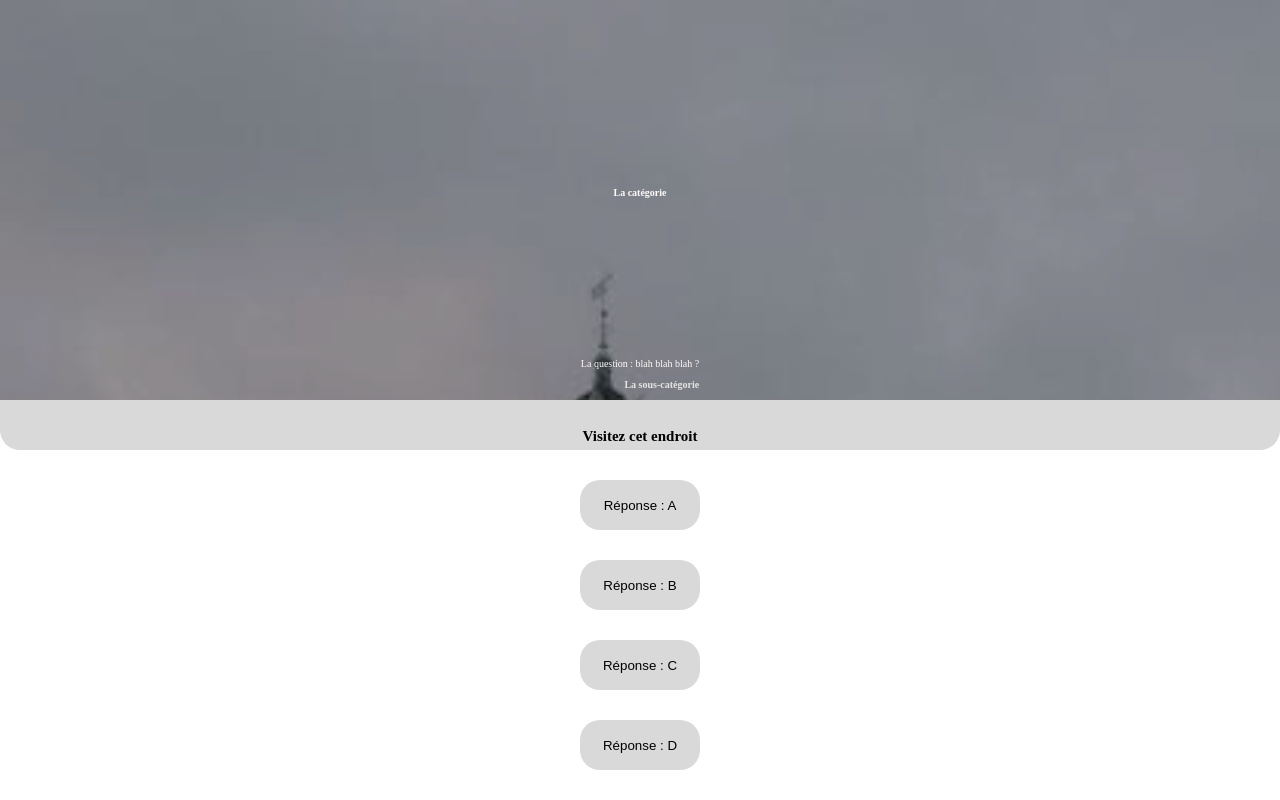
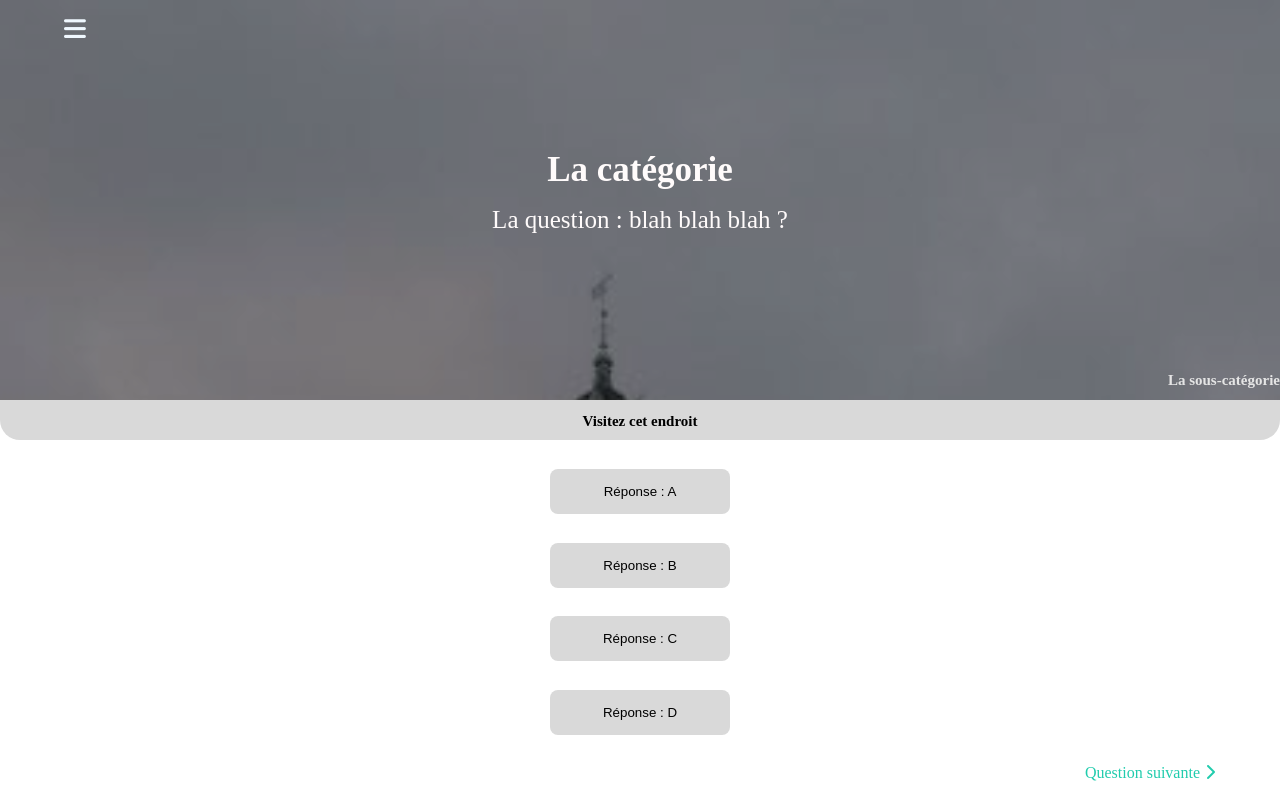
Before and after one commit to DonovanDumeige/interact_lille, a PHP site: page /pages/screenPlayQuizz.php in a window 1280 px wide. Run offline with PHP 8.4, Linux system fonts and the light colour scheme.

Commit message:
Keeeeendra

```diff
--- a/assets/style/_nav.scss
+++ b/assets/style/_nav.scss
@@ -1,26 +1,30 @@
 
+.menu{
+    position: absolute;
+}
 .menu-burger {
     position: fixed;
     top: 2%;
     left: 5%;
     font-size: 25px;
     z-index: 1;
-    color: var(--clr-primary);
+    color: aliceblue;
     cursor: pointer;
 }
 
 .navMenu {
-    background: #fff;
+    display: flex;
+    flex-direction: column;
+    justify-content: space-between;
+    background-color: rgba(0, 0, 0, 0.562);
     z-index: 2;
     position: fixed;
     top: 0;
     left: 0;
     width: 100vw;
-    height: 100vh;
-    background: var(--clr-gray-10);
-    box-shadow: 2px 0 2px rgba(0, 0, 0, 0.2);
-    transform: translateX(-100%);
-    transition: var(--transition);
+    height: 32%;
+    transform: translateY(-100%);
+    transition: 2s;
 }
 
 #navMenu {
--- a/assets/style/_screenPlayQuizz.scss
+++ b/assets/style/_screenPlayQuizz.scss
@@ -1,46 +1,49 @@
 
 #screenPlayQuizzMain{
     display: grid;
-    grid-template-rows: 50px 1fr 50px 1fr;
+    grid-template-rows: 40px 1fr 40px 1fr;
     grid-column: 1fr;
     height: 100vh;
     width: 100%;
 #topPart{
     z-index: 2;
     grid-column: 1/2;
-        grid-row: 1/3;
+    grid-row: 1/3;
         display: flex;
+        flex-direction: column;
         justify-content: center;
-        align-items: flex-end;
-        background: rgba(0, 0, 0, 0.3) url(/assets/img/pexels-mathias-reding-11363635.jpg);
+        background: rgba(0, 0, 0, 0.4) url(/assets/img/pexels-mathias-reding-11363635.jpg);
         background-size: cover;
         background-blend-mode: darken;
         width: 100%;
         height: 100%;
+            div{
+                width:100%;
+                height: 90%;
+                display: flex;
+                justify-content: center;
+                flex-direction: column;
+                align-items: center;
             h1{
-            display: flex;
-            justify-content: center;
+
             color: #FFFBFB;
-            font-size: 10px;
-            margin-bottom: 160px;
+            font-size: 35px;
+            margin-bottom: 16px;
             }
             p{
                 text-align: center;
-                display: flex;
-                justify-content: center;
                 color: #FFFBFB;
-                font-size: 10px;
-                margin-bottom: 10px;
-                padding-right: 10px;
-                padding-left: 10px;
+                font-size: 25px;
+                padding-left: 15px;
+                padding-right: 15px;
+            }
             }
             h2{
                 display: flex;
+                align-items: flex-end;
                 justify-content: flex-end;
                 color: #E5E5E5;
-                font-size: 10px;
-                margin-bottom: 10px;
-                margin-right: 10px;
+                font-size: 15px;
             }
 }
 #visitPlace{
@@ -75,22 +78,30 @@
             font-size: 10px;
         }
     }
+    //A voir si le span dans le a fonctionne vraiment
     a{
+        font-size: 15px;
+        text-decoration: none;
+    span{
         // font-weight: 500;
         margin-top:26px;
         //Mettre "Visitez cet endroit en display :none lors du déroulement JS"
         //Puis mettre celui du dessus as title en display none
-        margin-bottom:80px;
+        margin-bottom:10px;
         text-decoration: none;
         color: black;
-        border-radius: 25px;
+        border-radius: 15px;
         padding: 15px;
         background-color: #21CCAD;
-        font-size: 32px;
-    }
+        height: 40px;
+        width: 150px;
+        display: flex;
+        justify-content: center;
+        align-items: center;
+    }}
     #buttonVisitPlace{
-        margin-top:26px;
-        margin-bottom:5px;
+        margin-top:20px;
+        margin-bottom:10px;
         font-weight: 600;
         font-size: 15px;
         width: fit-content;
@@ -100,7 +111,7 @@
     grid-column: 1;
         grid-row: 4/5;
         width: 100%;
-        height: 100%;
+        height: 90%;
     #propositions{
         height: 100%;
         display: flex;
@@ -110,11 +121,19 @@
         .pick{
             font-size: 40;
             border: none;
-            border-radius: 20px;
+            border-radius: 8px;
             background-color: #D9D9D9;
-            height: 50px;
-            width: 120px;
+            height: 45px;
+            width: 180px;
         }
     }
+    span{
+        width: 95%;
+        display: flex;
+        justify-content: flex-end;
+    a{
+        text-decoration: none;
+        color: #21CCAD;
+    }}
     }
 }
--- a/assets/style/style.css
+++ b/assets/style/style.css
@@ -52,7 +52,7 @@
 
 #screenPlayQuizzMain {
   display: grid;
-  grid-template-rows: 50px 1fr 50px 1fr;
+  grid-template-rows: 40px 1fr 40px 1fr;
   grid-column: 1fr;
   height: 100vh;
   width: 100%;
@@ -62,38 +62,40 @@
   grid-column: 1/2;
   grid-row: 1/3;
   display: flex;
+  flex-direction: column;
   justify-content: center;
-  align-items: flex-end;
-  background: rgba(0, 0, 0, 0.3) url(/assets/img/pexels-mathias-reding-11363635.jpg);
+  background: rgba(0, 0, 0, 0.4) url(/assets/img/pexels-mathias-reding-11363635.jpg);
   background-size: cover;
   background-blend-mode: darken;
   width: 100%;
   height: 100%;
 }
-#screenPlayQuizzMain #topPart h1 {
+#screenPlayQuizzMain #topPart div {
+  width: 100%;
+  height: 90%;
   display: flex;
   justify-content: center;
+  flex-direction: column;
+  align-items: center;
+}
+#screenPlayQuizzMain #topPart div h1 {
   color: #FFFBFB;
-  font-size: 10px;
-  margin-bottom: 160px;
+  font-size: 35px;
+  margin-bottom: 16px;
 }
-#screenPlayQuizzMain #topPart p {
+#screenPlayQuizzMain #topPart div p {
   text-align: center;
-  display: flex;
-  justify-content: center;
   color: #FFFBFB;
-  font-size: 10px;
-  margin-bottom: 10px;
-  padding-right: 10px;
-  padding-left: 10px;
+  font-size: 25px;
+  padding-left: 15px;
+  padding-right: 15px;
 }
 #screenPlayQuizzMain #topPart h2 {
   display: flex;
+  align-items: flex-end;
   justify-content: flex-end;
   color: #E5E5E5;
-  font-size: 10px;
-  margin-bottom: 10px;
-  margin-right: 10px;
+  font-size: 15px;
 }
 #screenPlayQuizzMain #visitPlace {
   z-index: 1;
@@ -128,18 +130,26 @@
   font-size: 10px;
 }
 #screenPlayQuizzMain #visitPlace a {
+  font-size: 15px;
+  text-decoration: none;
+}
+#screenPlayQuizzMain #visitPlace a span {
   margin-top: 26px;
-  margin-bottom: 80px;
+  margin-bottom: 10px;
   text-decoration: none;
   color: black;
-  border-radius: 25px;
+  border-radius: 15px;
   padding: 15px;
   background-color: #21CCAD;
-  font-size: 32px;
+  height: 40px;
+  width: 150px;
+  display: flex;
+  justify-content: center;
+  align-items: center;
 }
 #screenPlayQuizzMain #visitPlace #buttonVisitPlace {
-  margin-top: 26px;
-  margin-bottom: 5px;
+  margin-top: 20px;
+  margin-bottom: 10px;
   font-weight: 600;
   font-size: 15px;
   width: fit-content;
@@ -149,7 +159,7 @@
   grid-column: 1;
   grid-row: 4/5;
   width: 100%;
-  height: 100%;
+  height: 90%;
 }
 #screenPlayQuizzMain #bottomPart #propositions {
   height: 100%;
@@ -161,10 +171,23 @@
 #screenPlayQuizzMain #bottomPart #propositions .pick {
   font-size: 40;
   border: none;
-  border-radius: 20px;
+  border-radius: 8px;
   background-color: #D9D9D9;
-  height: 50px;
-  width: 120px;
+  height: 45px;
+  width: 180px;
+}
+#screenPlayQuizzMain #bottomPart span {
+  width: 95%;
+  display: flex;
+  justify-content: flex-end;
+}
+#screenPlayQuizzMain #bottomPart span a {
+  text-decoration: none;
+  color: #21CCAD;
+}
+
+.menu {
+  position: absolute;
 }
 
 .menu-burger {
@@ -173,22 +196,23 @@
   left: 5%;
   font-size: 25px;
   z-index: 1;
-  color: var(--clr-primary);
+  color: aliceblue;
   cursor: pointer;
 }
 
 .navMenu {
-  background: #fff;
+  display: flex;
+  flex-direction: column;
+  justify-content: space-between;
+  background-color: rgba(0, 0, 0, 0.562);
   z-index: 2;
   position: fixed;
   top: 0;
   left: 0;
   width: 100vw;
-  height: 100vh;
-  background: var(--clr-gray-10);
-  box-shadow: 2px 0 2px rgba(0, 0, 0, 0.2);
-  transform: translateX(-100%);
-  transition: var(--transition);
+  height: 32%;
+  transform: translateY(-100%);
+  transition: 2s;
 }
 
 #navMenu {
--- a/assets/template/_nav.php
+++ b/assets/template/_nav.php
@@ -8,17 +8,18 @@
     <input type="checkbox" id="navMenu">
 
     <nav class="navMenu">
+
+        <ul class="navList">
+            <li class="navItem"><a href="#">Lieux et monuments</a></li>
+            <li class="navItem"><a href="#">Histoire de Lille</a></li>
+            <li class="navItem"><a href="#">Parcs et jardins</a></li>
+            <li class="navItem"><a href="#">Comment jouer ?</a></li>
+            <li class="navItem"><a href="#">Contacter le support</a></li>
+        </ul>
         <span class="navClose">
             <label for="navMenu">
-                <i class="fas fa-times"></i>
+            <i class="fa-solid fa-angle-up"></i>
             </label>
         </span>
-        <ul class="navList">
-            <li class="nav-item"><a href="#">Lieux et monuments</a></li>
-            <li class="nav-item"><a href="#">Histoire de Lille</a></li>
-            <li class="nav-item"><a href="#">Parcs et jardins</a></li>
-            <li class="nav-item"><a href="#">Comment jouer ?</a></li>
-            <li class="nav-item"><a href="#">Contacter le support</a></li>
-        </ul>
     </nav>
 </div>
--- a/pages/screenPlayQuizz.php
+++ b/pages/screenPlayQuizz.php
@@ -1,13 +1,14 @@
 <?php require "../assets/template/_header.php"?>
 <main id="screenPlayQuizzMain">
 
-<div id="topPart"><?php //require "../assets/template/_nav.php"?>
+<div id="topPart"><?php require "../assets/template/_nav.php"?>
         <div id="containerTitles">
             <h1>La catégorie</h1>
             <p>La question : blah blah blah ?</p>
+        </div>
             <h2>La sous-catégorie</h2>
 
-    </div>
+
 </div>
 
 <article id="visitPlace">
@@ -21,18 +22,18 @@
         </ul>
 
     </div>
-    <a href="">Voir sur la carte</a>
+    <a href=""><span>Voir sur la carte</span> </a>
     <div id="buttonVisitPlace">Visitez cet endroit</div>
 </article>
+
 <div id="bottomPart">
-
-
     <article id="propositions">
         <button class="pick">Réponse : A</button>
         <button class="pick">Réponse : B</button>
         <button class="pick">Réponse : C</button>
         <button class="pick">Réponse : D</button>
         </article>
+    <span><a href="">Question suivante <i class="fa-solid fa-chevron-right"></i></a></span>
 </div>
 </main>
 <?php require "../assets/template/_footer.php"?>
```
Also changed, not shown: other parts of assets/style/_nav.scss (+20 -17 lines), other parts of assets/style/style.css (+16 -13 lines), 1 other file. Lines whose indentation alone changed are shown as unchanged.
